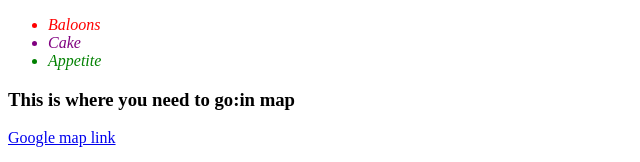
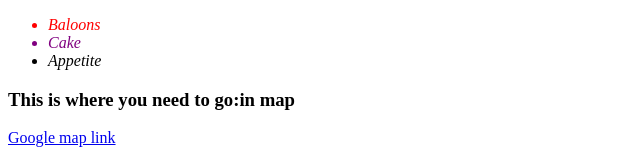
Before and after one commit to gurkiratsingh23/birthday-portfolio, a plain HTML site: page index.html in a window 1280 px wide. Shown: the part 267-429 px from the top of the page, 0-640 px from the left. Drawn offline with Linux system fonts and the light colour scheme; grey boxes are pictures that could not be loaded.

Commit message:
Update style.css

```diff
--- a/style.css
+++ b/style.css
@@ -1,4 +1,4 @@
 h1 {color:purple}
 .red{color:red}
 #cake{color:purple;}
-li{font-style:oblique; color:green;}
+li{font-style:oblique;}
```
